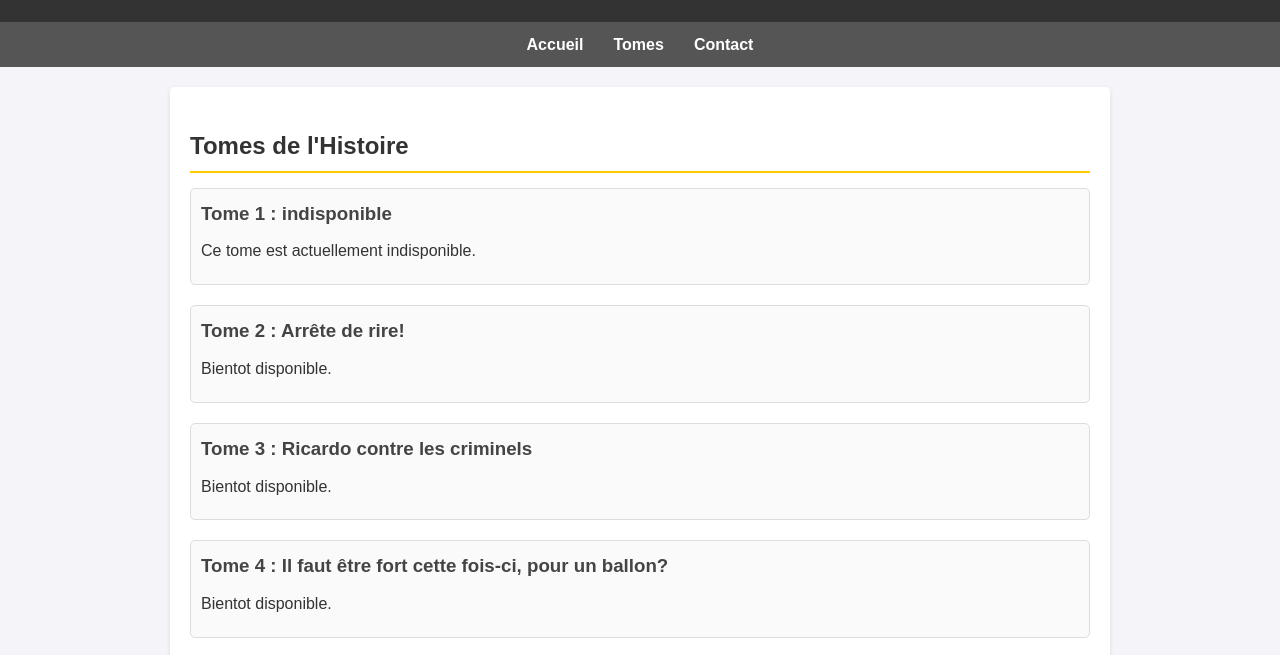
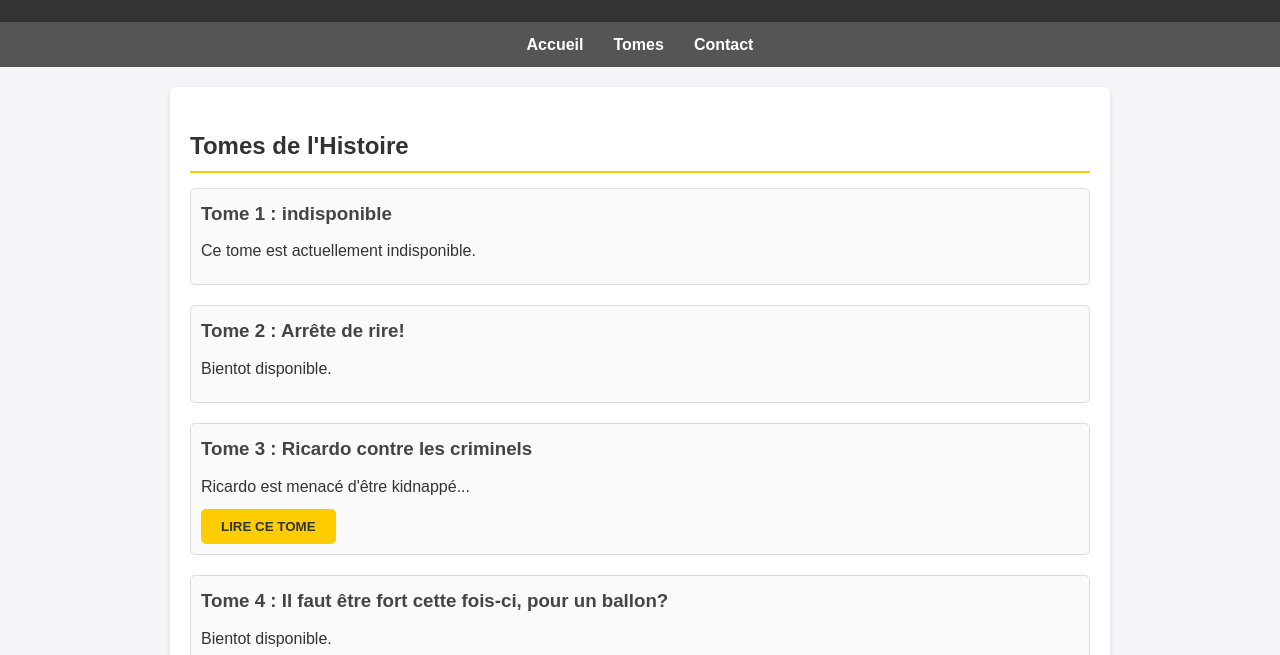
Before and after one commit to eliottxexe/LesFr-res, a plain HTML site: page Pages/HistoirePrincipale/histoire_principale.html in a window 1280 px wide. Shown: the part 141-796 px from the top of the page. Drawn offline with Linux system fonts and the light colour scheme.

Commit message:
Update histoire_principale.html

```diff
--- a/Pages/HistoirePrincipale/histoire_principale.html
+++ b/Pages/HistoirePrincipale/histoire_principale.html
@@ -29,7 +29,8 @@
         </article>
         <article>
           <h3>Tome 3 : Ricardo contre les criminels</h3>
-          <p>Bientot disponible.</p>
+          <p>Ricardo est menacé d'être kidnappé...</p>
+          <button onclick="window.location.href='Tome3/t3.html';">Lire ce Tome</button>
         </article>
         <article>
           <h3>Tome 4 : Il faut être fort cette fois-ci, pour un ballon?</h3>
```
